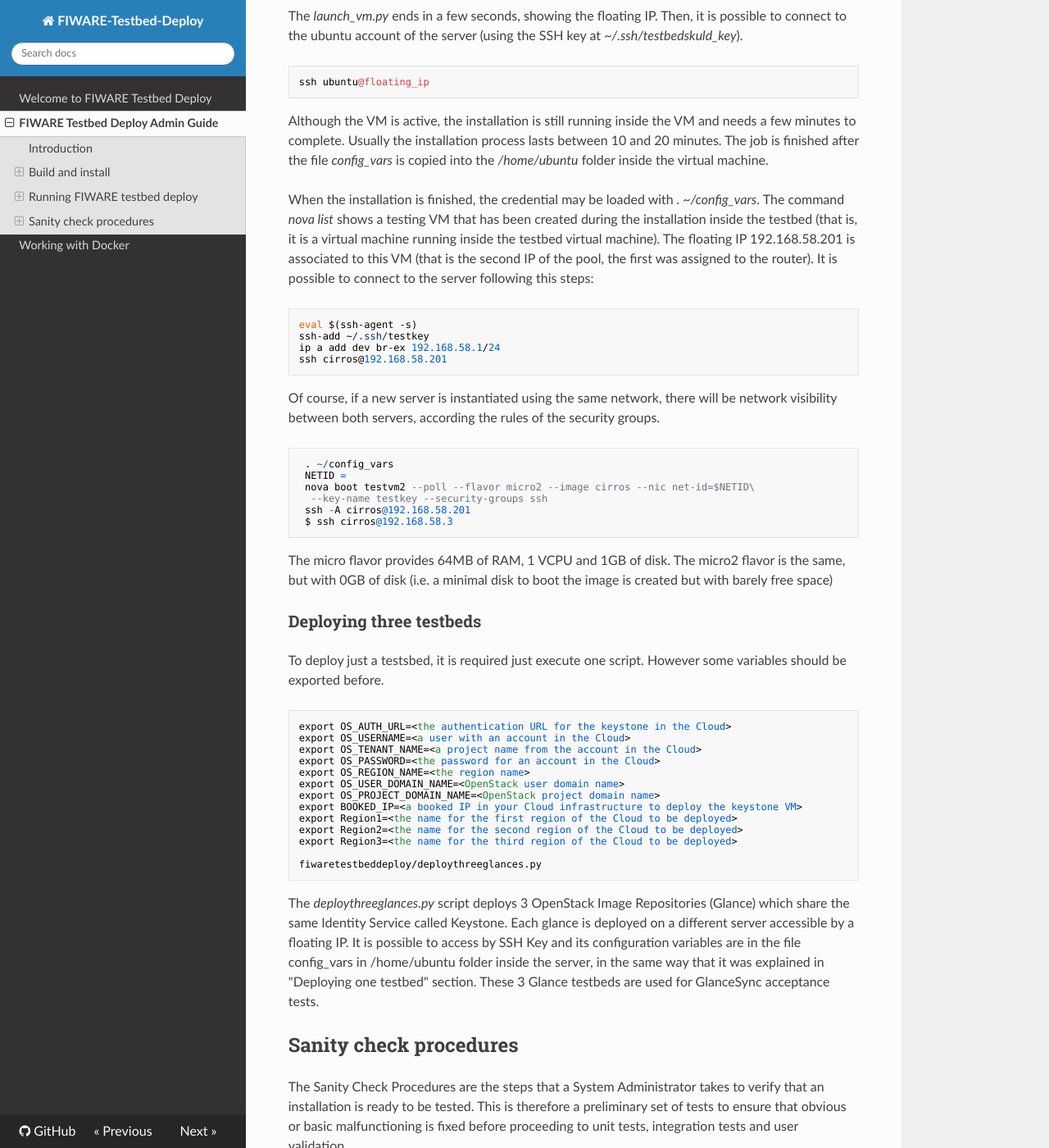
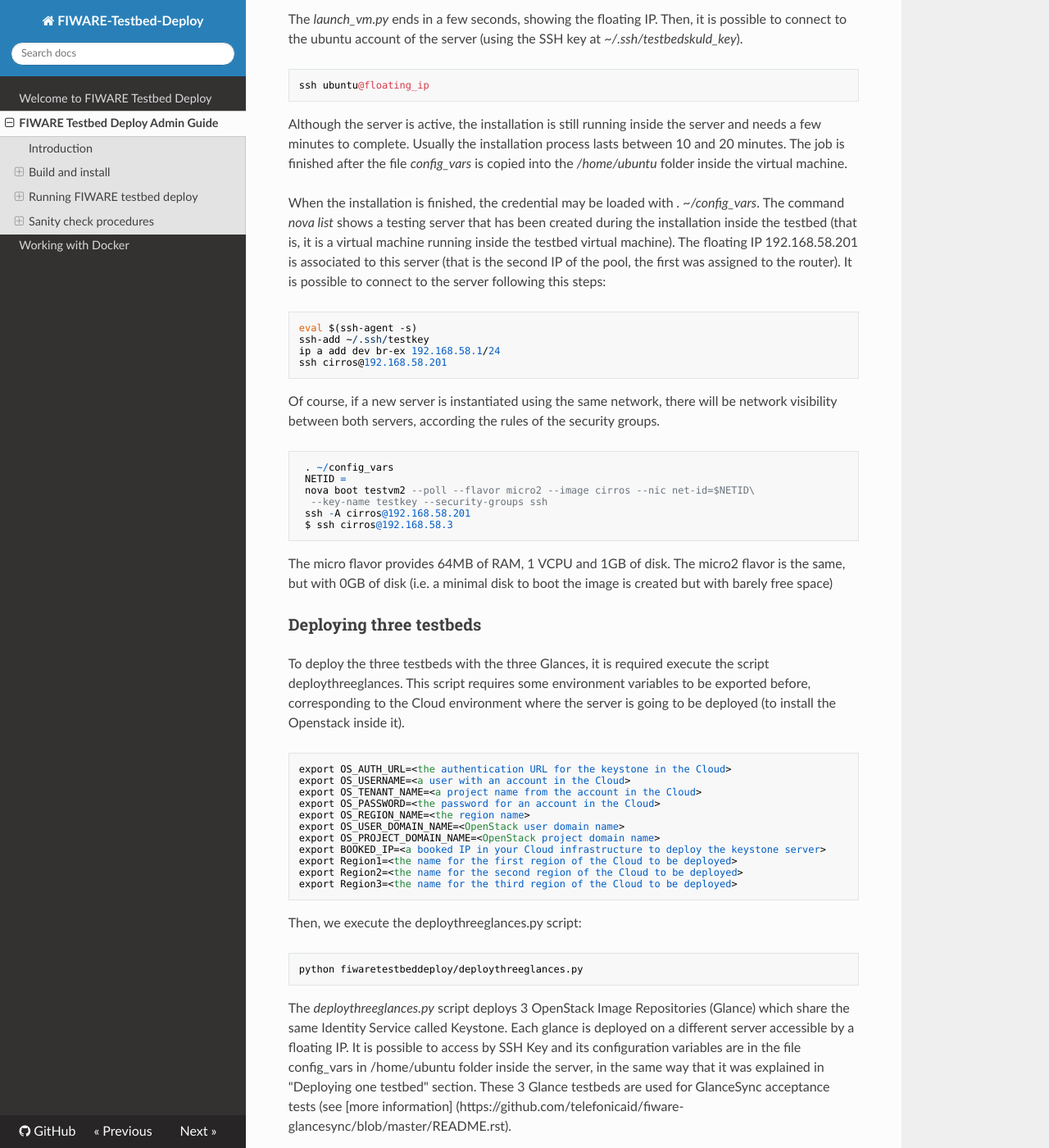
Before and after one commit to flopezag/fiware-testbed-deploy, an MkDocs documentation site: the page built from doc/admin.md, in a window 1280 px wide and 1400 px high, scrolled down 1266 px. Shown: the whole window at 82% size. Built offline with MkDocs 1.6.1, drawn with Linux system fonts in a browser that asks for light colours; nearby versions of some CDN libraries; comment, search, counter and statistics services are not loaded; old or Windows-style settings are respelled for this version of MkDocs; some of the changed text lies outside the part shown.

```diff
--- a/doc/admin.md
+++ b/doc/admin.md
@@ -10,9 +10,6 @@
 ## Build and install
 
 ### Requirements
-- This scripts has been tested on a Debian 7 system, but any other recent Linux
-  distribution with the software described should work
-
 The following software must be installed (e.g. using apt-get on Debian and Ubuntu,
 or with yum in CentOS):
 
@@ -34,7 +31,8 @@
 ## Running FIWARE testbed deploy
 
 ### Deploying one testbed
-To deploy just a testbed, it is required just execute one script. However some variables should be exported before, corresponding
+To deploy just a testbed, it is required just execute one script (launch_vm.py). This script requires some environment variables
+ to be exported before, corresponding
 to the Cloud environment where the server is going to be deployed (to install the Openstack inside it).
 
     export OS_AUTH_URL=<the authentication URL for the keystone in the Cloud>
@@ -47,7 +45,9 @@
     export BOOKED_IP=<a booked IP in your Cloud infrastructure to deploy the server>
     export Region1=<the name for the region of the Cloud to be deployed>
 
-    fiwaretestbeddeploy/launch_vm.py
+Then, we execute the launch_vm.py script:
+
+    python fiwaretestbeddeploy/launch_vm.py
 
 The *launch_vm.py* ends in a few seconds, showing the floating IP. Then, it is
  possible to connect to the ubuntu account of the server (using the
@@ -55,16 +55,16 @@
 
     ssh ubuntu@floating_ip
 
-Although the VM is active, the installation is still running
-inside the VM and needs a few minutes to complete. Usually the installation
+Although the server is active, the installation is still running
+inside the server and needs a few minutes to complete. Usually the installation
 process lasts between 10 and 20 minutes. The job is finished after the file
 *config_vars* is copied into the */home/ubuntu* folder inside the virtual machine.
 
 When the installation is finished, the credential may be loaded with *. ~/config_vars*.
-The command *nova list* shows a testing VM that has been created during the installation
+The command *nova list* shows a testing server that has been created during the installation
 inside the testbed (that is, it is a virtual machine running inside the testbed
 virtual machine). The floating IP 192.168.58.201 is associated to this
-VM (that is the second IP of the pool, the first was assigned to the router). It is
+server (that is the second IP of the pool, the first was assigned to the router). It is
 possible to connect to the server following this steps:
 
     eval $(ssh-agent -s)
@@ -88,7 +88,9 @@
 but with barely free space)
 
 ### Deploying three testbeds
-To deploy just a testsbed, it is required just execute one script. However some variables should be exported before.
+To deploy the three testbeds with the three Glances, it is required execute the script deploythreeglances. This script requires some environment variables
+ to be exported before, corresponding
+to the Cloud environment where the server is going to be deployed (to install the Openstack inside it).
 
     export OS_AUTH_URL=<the authentication URL for the keystone in the Cloud>
     export OS_USERNAME=<a user with an account in the Cloud>
@@ -97,22 +99,24 @@
     export OS_REGION_NAME=<the region name>
     export OS_USER_DOMAIN_NAME=<OpenStack user domain name>
     export OS_PROJECT_DOMAIN_NAME=<OpenStack project domain name>
-    export BOOKED_IP=<a booked IP in your Cloud infrastructure to deploy the keystone VM>
+    export BOOKED_IP=<a booked IP in your Cloud infrastructure to deploy the keystone server>
     export Region1=<the name for the first region of the Cloud to be deployed>
     export Region2=<the name for the second region of the Cloud to be deployed>
     export Region3=<the name for the third region of the Cloud to be deployed>
 
-    fiwaretestbeddeploy/deploythreeglances.py
+Then, we execute the deploythreeglances.py script:
+
+    python fiwaretestbeddeploy/deploythreeglances.py
 
 The *deploythreeglances.py* script deploys 3 OpenStack Image Repositories (Glance) which share the same
 Identity Service called Keystone. Each glance is deployed on a different server accessible by a floating IP.
 It is possible to access by SSH Key and its configuration variables are in the file config_vars in
 /home/ubuntu folder inside the server, in the same way that it was explained in "Deploying one testbed"
-section. These 3 Glance testbeds are used for GlanceSync acceptance tests.
+section. These 3 Glance testbeds are used for GlanceSync acceptance tests (see [more information] (https://github.com/telefonicaid/fiware-glancesync/blob/master/README.rst).
 
 ## Sanity check procedures
 
-The Sanity Check Procedures are the steps that a System Administrator
+The Sanity Check procedures are the steps that a System Administrator
 takes to verify that an installation is ready to be tested. This is
 therefore a preliminary set of tests to ensure that obvious or basic
 malfunctioning is fixed before proceeding to unit tests, integration
@@ -122,7 +126,7 @@
 
 As fiware-testbed-deploy is composed by a set of scripts without any API, there
 is not a simple way to do an end-to-end testing. If we want to test, we should execute
-one of the scripts, for instance *launch_vm.py*, which deploys a VM and installs an entire
+one of the scripts, for instance *launch_vm.py*, which deploys a server and installs an entire
 Opentack.
 
 To do that, just export these set of variables:
@@ -134,7 +138,7 @@
     export OS_REGION_NAME=<the region name>
     export OS_USER_DOMAIN_NAME=<OpenStack user domain name>
     export OS_PROJECT_DOMAIN_NAME=<OpenStack project domain name>
-    export BOOKED_IP=<a booked IP in your Cloud infrastructure to deploy the VM>
+    export BOOKED_IP=<a booked IP in your Cloud infrastructure to deploy the server>
     export Region1=<the name for the region of the Cloud to be deployed>
 
 And execute:
```
Also changed, not shown: other parts of doc/admin.md (+1 -1 lines), README.md (+1 -3 lines).
